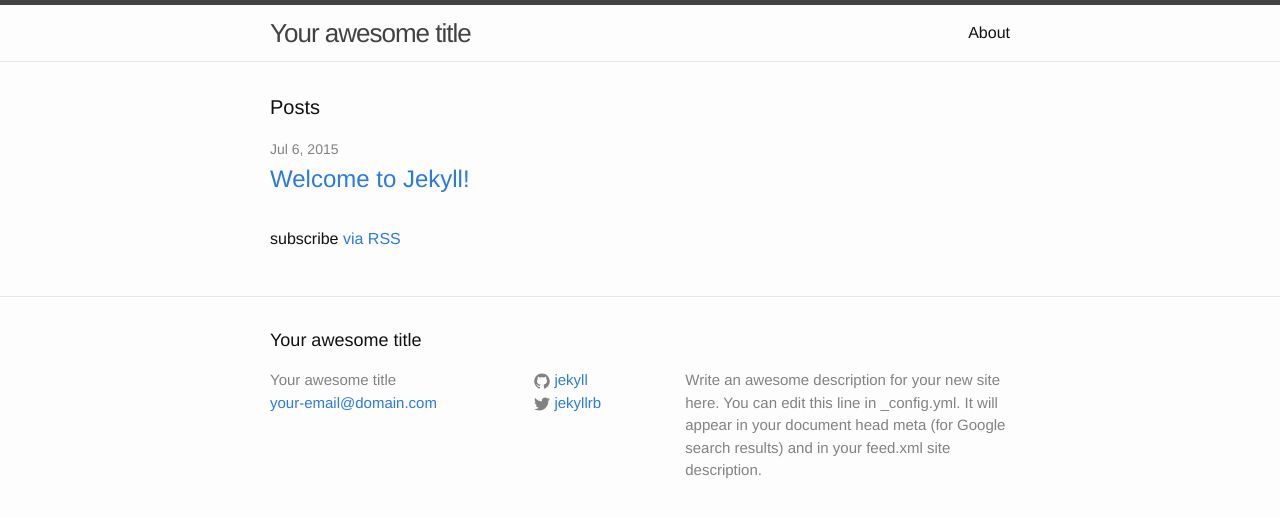
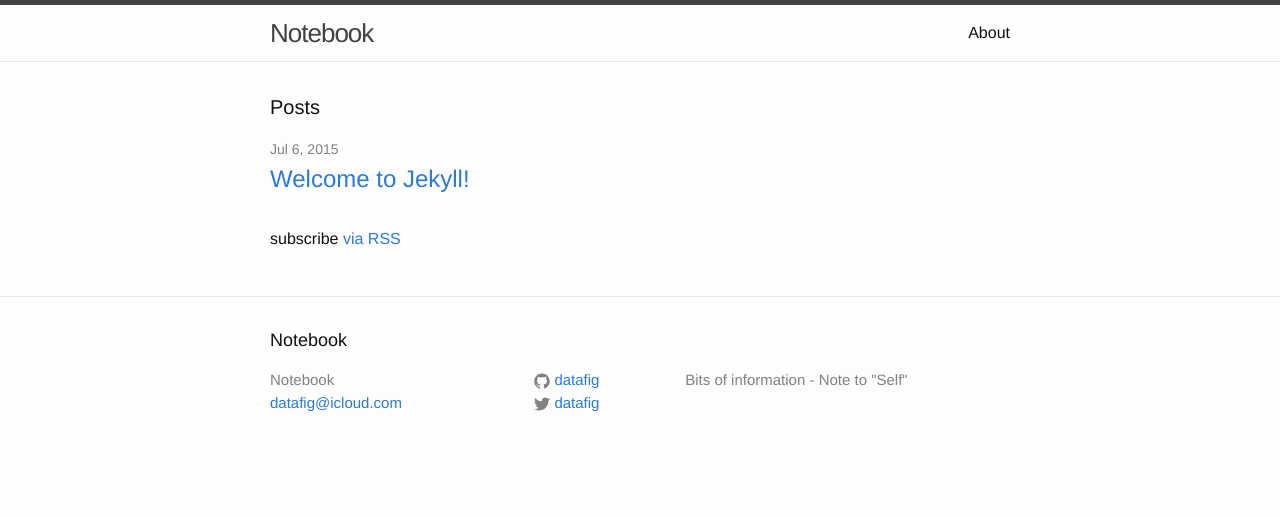
Before and after one commit to datafig/datafig.github.io, a Jekyll site: the page built from index.html, in a window 1280 px wide. Shown: the top 517 px of the page. Built offline with Jekyll 4.4.1, drawn with Linux system fonts in a browser that asks for light colours.

Commit message:
Updated _config.yml

```diff
--- a/_config.yml
+++ b/_config.yml
@@ -1,14 +1,12 @@
 # Site settings
-title: Your awesome title
-email: your-email@domain.com
+title: Notebook
+email: datafig@icloud.com
 description: > # this means to ignore newlines until "baseurl:"
-  Write an awesome description for your new site here. You can edit this
-  line in _config.yml. It will appear in your document head meta (for
-  Google search results) and in your feed.xml site description.
+  Bits of information - Note to "Self"
 baseurl: "" # the subpath of your site, e.g. /blog/
-url: "http://yourdomain.com" # the base hostname & protocol for your site
-twitter_username: jekyllrb
-github_username:  jekyll
+url: "http://datafig.github.io" # the base hostname & protocol for your site
+twitter_username: datafig
+github_username:  datafig
 
 # Build settings
 markdown: kramdown
```
